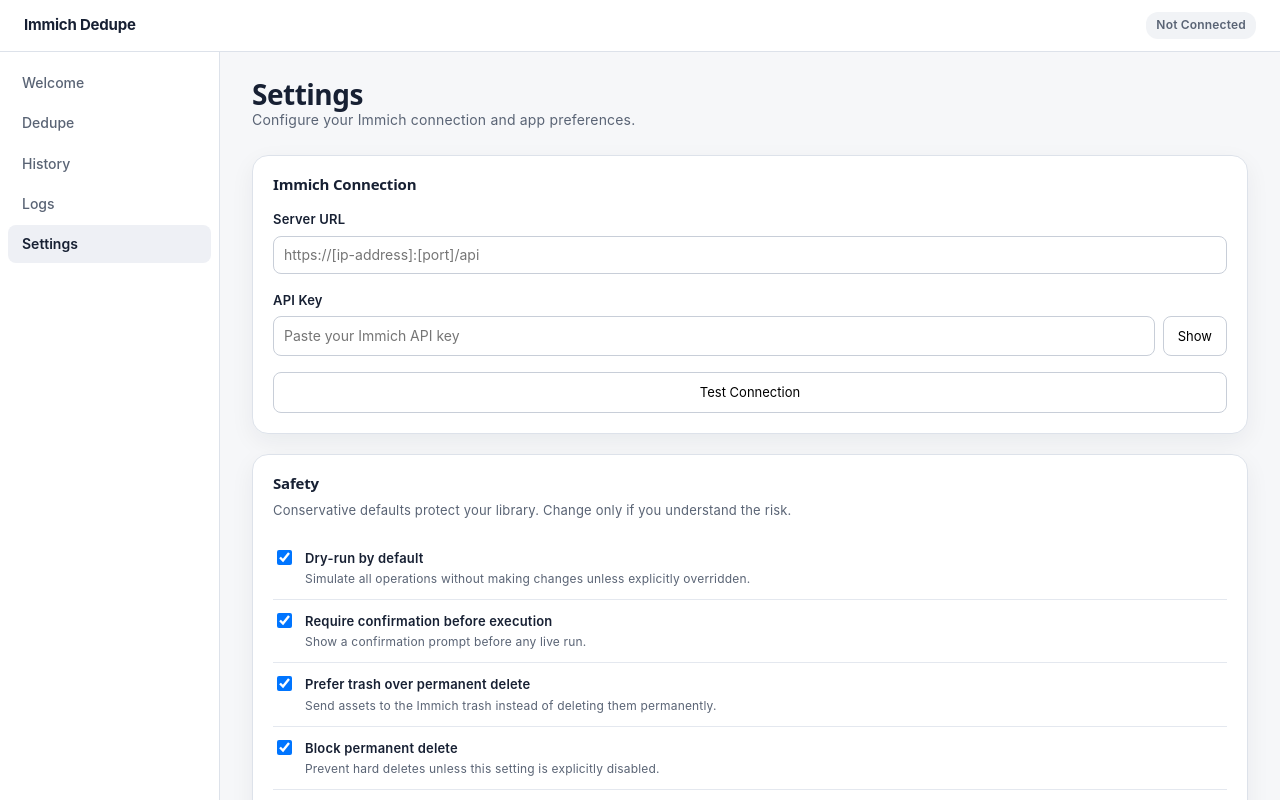
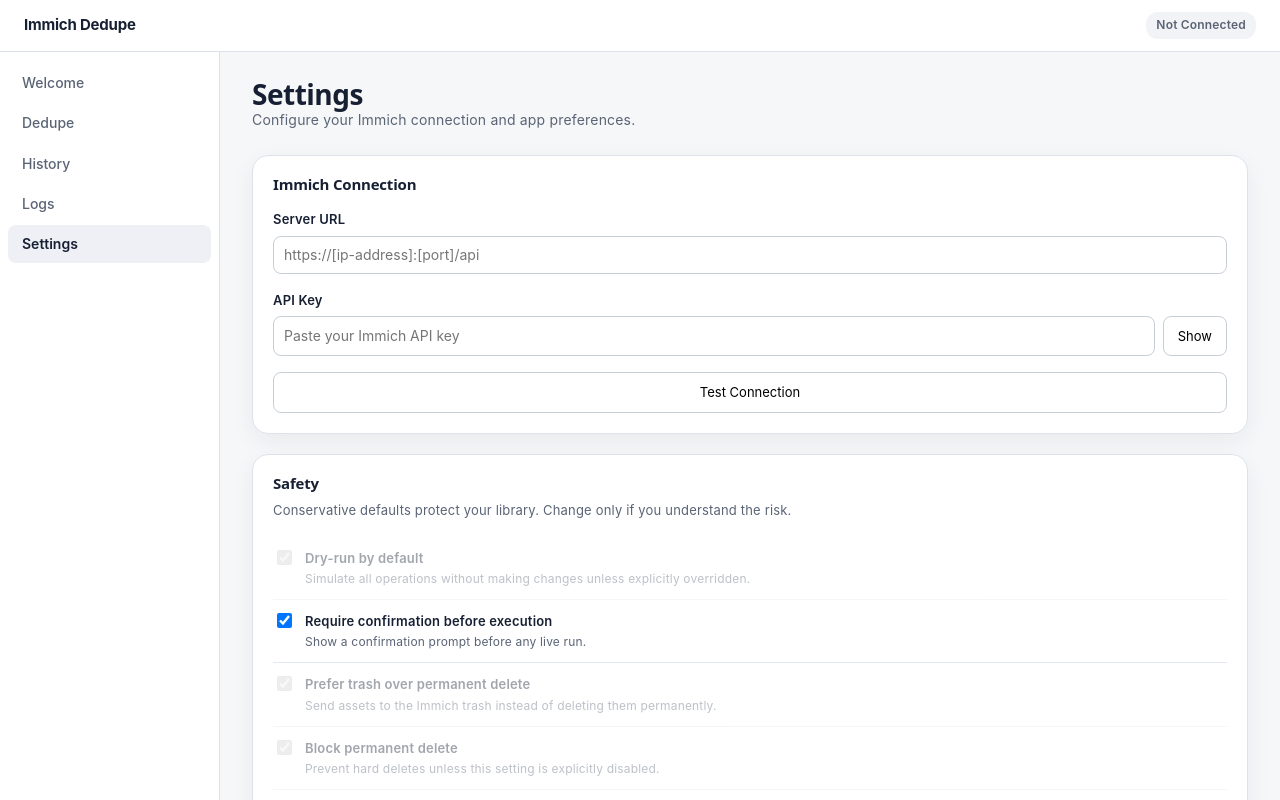
Before and after one commit to Electr0Fi/immich-dedupe, a React (Vite) app in the folder apps/web/: page / in a window 1280 px wide. Both pictures are taken after a click on the button "Settings". Built offline with nearby package versions, Linux system fonts and the light colour scheme; no server answers.

Commit message:
"Require confirmation before execution" safety toggle functionality

```diff
--- a/apps/web/src/App.css
+++ b/apps/web/src/App.css
@@ -442,6 +442,15 @@
   padding-bottom: 0;
 }
 
+.toggle-row--disabled {
+  opacity: 0.4;
+  cursor: not-allowed;
+}
+
+.toggle-row--disabled input {
+  cursor: not-allowed;
+}
+
 .toggle-row input[type='checkbox'] {
   margin-top: 2px;
   flex-shrink: 0;
--- a/apps/web/src/components/AppShell.tsx
+++ b/apps/web/src/components/AppShell.tsx
@@ -3,6 +3,7 @@
 import { Sidebar } from './Sidebar';
 import { MainContent } from './MainContent';
 import { type NavItemId } from './nav';
+import { DEFAULT_SAFETY, type SafetyConfig } from '../screens/SettingsScreen';
 
 // TODO: wire up real Immich connection probe and server URL from settings
 const MOCK_CONNECTION_STATUS: ConnectionStatus = 'not_connected';
@@ -10,13 +11,14 @@
 
 export function AppShell() {
   const [active, setActive] = useState<NavItemId>('welcome');
+  const [safety, setSafety] = useState<SafetyConfig>(DEFAULT_SAFETY);
 
   return (
     <div className="app-shell">
       <Header connectionStatus={MOCK_CONNECTION_STATUS} serverUrl={MOCK_SERVER_URL} />
       <div className="app-shell__body">
         <Sidebar active={active} onNavigate={setActive} />
-        <MainContent active={active} />
+        <MainContent active={active} safety={safety} onSafetyChange={setSafety} />
       </div>
     </div>
   );
--- a/apps/web/src/components/MainContent.tsx
+++ b/apps/web/src/components/MainContent.tsx
@@ -1,22 +1,25 @@
+import { type Dispatch, type SetStateAction } from 'react';
 import { type NavItemId } from './nav';
 import { WelcomeScreen } from '../screens/WelcomeScreen';
 import { DedupeScreen } from '../screens/DedupeScreen';
 import { HistoryScreen } from '../screens/HistoryScreen';
 import { LogsScreen } from '../screens/LogsScreen';
-import { SettingsScreen } from '../screens/SettingsScreen';
+import { SettingsScreen, type SafetyConfig } from '../screens/SettingsScreen';
 
 type Props = {
   active: NavItemId;
+  safety: SafetyConfig;
+  onSafetyChange: Dispatch<SetStateAction<SafetyConfig>>;
 };
 
-export function MainContent({ active }: Props) {
+export function MainContent({ active, safety, onSafetyChange }: Props) {
   return (
     <main className="main-content">
       {active === 'welcome' && <WelcomeScreen />}
-      {active === 'dedupe' && <DedupeScreen />}
+      {active === 'dedupe' && <DedupeScreen requireConfirmation={safety.requireConfirmation} />}
       {active === 'history' && <HistoryScreen />}
       {active === 'logs' && <LogsScreen />}
-      {active === 'settings' && <SettingsScreen />}
+      {active === 'settings' && <SettingsScreen safety={safety} onSafetyChange={onSafetyChange} />}
     </main>
   );
 }
--- a/apps/web/src/screens/DedupeScreen.tsx
+++ b/apps/web/src/screens/DedupeScreen.tsx
@@ -10,7 +10,11 @@
   type ExecutionStatusResponse,
 } from '../api';
 
-export function DedupeScreen() {
+type Props = {
+  requireConfirmation: boolean;
+};
+
+export function DedupeScreen({ requireConfirmation }: Props) {
   const [scanLimit, setScanLimit] = useState(100);
   const [executeLimit, setExecuteLimit] = useState(5);
 
@@ -49,10 +53,12 @@
   }
 
   async function handleExecute() {
-    const confirmed = window.confirm(
-      `Execute up to ${executeLimit} duplicate resolutions from the first ${scanLimit} scanned groups?`
-    );
-    if (!confirmed) return;
+    if (requireConfirmation) {
+      const confirmed = window.confirm(
+        `Execute up to ${executeLimit} duplicate resolutions from the first ${scanLimit} scanned groups?`
+      );
+      if (!confirmed) return;
+    }
 
     setLoading(true);
     setError(null);
--- a/apps/web/src/screens/SettingsScreen.tsx
+++ b/apps/web/src/screens/SettingsScreen.tsx
@@ -1,4 +1,4 @@
-import { useEffect, useState } from 'react';
+import { type Dispatch, type SetStateAction, useEffect, useState } from 'react';
 import { getConnectionConfig, saveConnectionConfig, testConnection } from '../api';
 
 type TestStatus = 'idle' | 'testing' | 'success' | 'error';
@@ -53,11 +53,12 @@
   cacheEnabled: true,
 };
 
-const SAFETY_TOGGLES: Array<{ key: keyof SafetyConfig; label: string; hint: string }> = [
+const SAFETY_TOGGLES: Array<{ key: keyof SafetyConfig; label: string; hint: string; disabled?: boolean }> = [
   {
     key: 'dryRunByDefault',
     label: 'Dry-run by default',
     hint: 'Simulate all operations without making changes unless explicitly overridden.',
+    disabled: true,
   },
   {
     key: 'requireConfirmation',
@@ -68,27 +69,35 @@
     key: 'preferTrash',
     label: 'Prefer trash over permanent delete',
     hint: 'Send assets to the Immich trash instead of deleting them permanently.',
+    disabled: true,
   },
   {
     key: 'blockPermanentDelete',
     label: 'Block permanent delete',
     hint: 'Prevent hard deletes unless this setting is explicitly disabled.',
+    disabled: true,
   },
   {
     key: 'warnFavorites',
     label: 'Warn when a favorited asset is selected',
     hint: 'Show a warning if a favorited asset is about to be trashed.',
+    disabled: true,
   },
   {
     key: 'warnMultipleAlbums',
     label: 'Warn when asset is in multiple albums',
     hint: 'Show a warning if an asset appears in more than one album.',
+    disabled: true,
   },
 ];
 
-export function SettingsScreen() {
+type Props = {
+  safety: SafetyConfig;
+  onSafetyChange: Dispatch<SetStateAction<SafetyConfig>>;
+};
+
+export function SettingsScreen({ safety, onSafetyChange: setSafety }: Props) {
   const [conn, setConn] = useState<ConnectionState>(DEFAULT_CONNECTION);
-  const [safety, setSafety] = useState<SafetyConfig>(DEFAULT_SAFETY);
   const [perf, setPerf] = useState<PerformanceConfig>(DEFAULT_PERFORMANCE);
 
   useEffect(() => {
@@ -260,11 +269,12 @@
         </p>
 
         <div className="toggle-list">
-          {SAFETY_TOGGLES.map(({ key, label, hint }) => (
-            <label key={key} className="toggle-row">
+          {SAFETY_TOGGLES.map(({ key, label, hint, disabled }) => (
+            <label key={key} className={`toggle-row${disabled ? ' toggle-row--disabled' : ''}`}>
               <input
                 type="checkbox"
                 checked={safety[key]}
+                disabled={disabled}
                 onChange={(e) => setSafety((prev) => ({ ...prev, [key]: e.target.checked }))}
               />
               <span>
```
